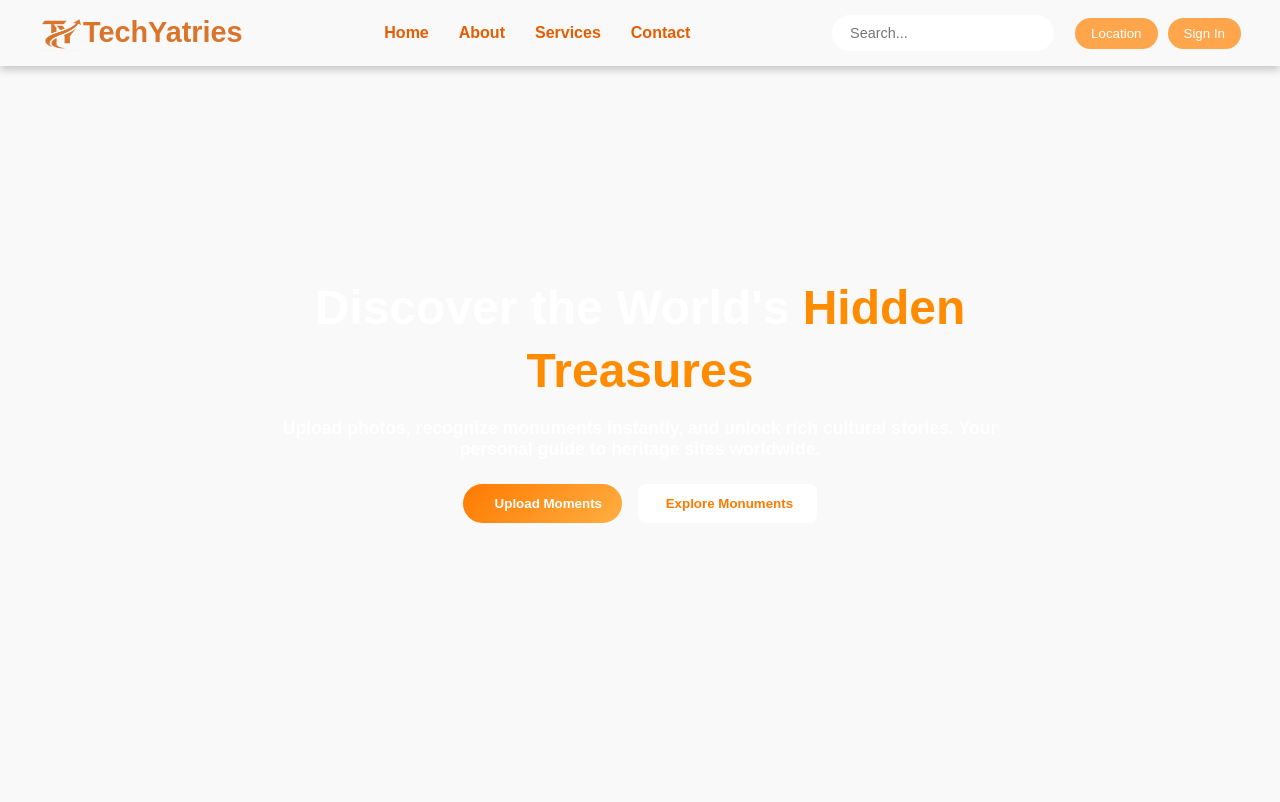
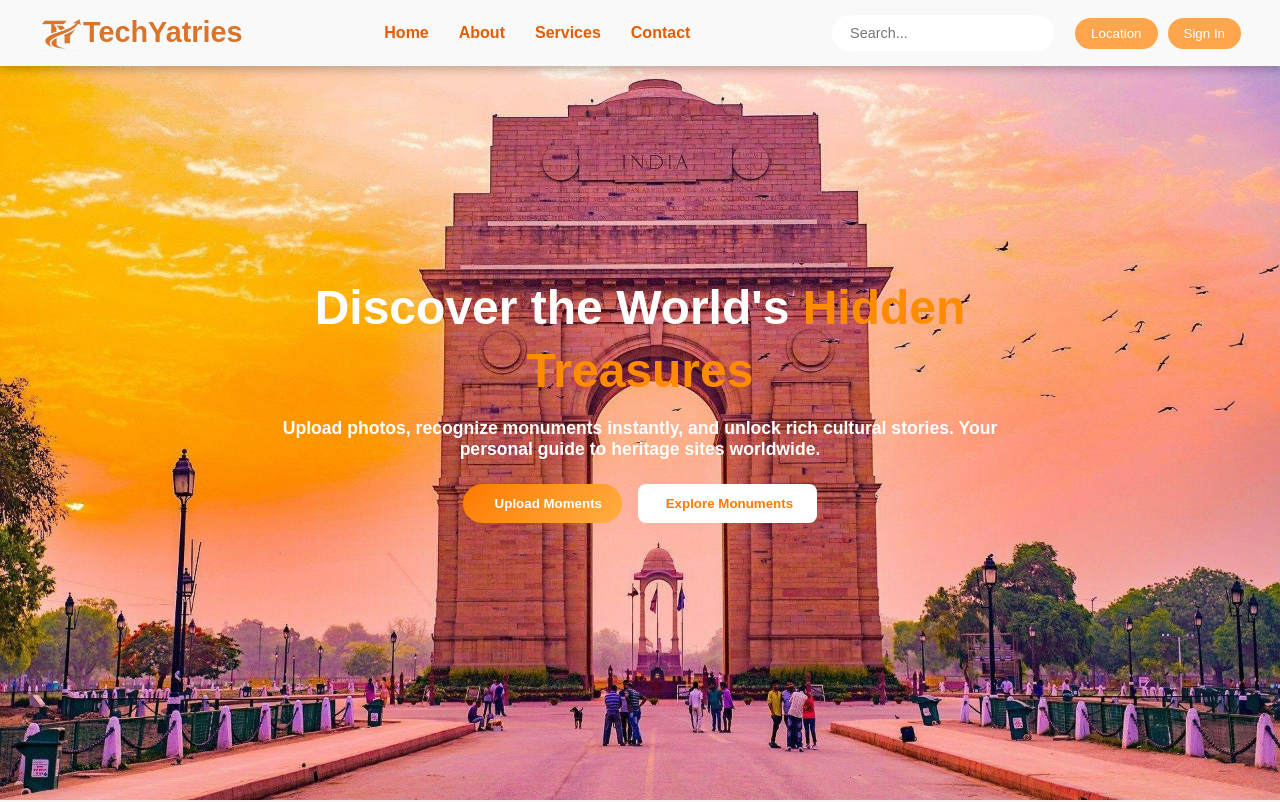
Before and after one commit to JayRathore10/TechYatries, a React (Vite) app: page / in a window 1280 px wide. Shown: the top 802 px of the page. Built offline with nearby package versions, Linux system fonts and the light colour scheme; no server answers; a web font is replaced by a local one.

Commit message:
Fix Some Minor Issues

```diff
--- a/src/components/HeroSection.jsx
+++ b/src/components/HeroSection.jsx
@@ -2,7 +2,7 @@ import { useState, useEffect } from 'react';
 import axios from 'axios';
 import { motion } from 'framer-motion';
 import "./HeroSection.css";
-// import bgImageAlt from '../assets/images/indiaGate.jpg';
+import bgImageAlt from '../assets/images/indiaGate.jpg';
 function HeroSection() {
 
   const [images, setImages] = useState([]);
@@ -60,7 +60,7 @@ function HeroSection() {
     return () => { clearInterval(interval) }
   }, [images])
 
-  const bgImage = images[currIndex] || "";
+  const bgImage = images[currIndex] || bgImageAlt;
   // use to bypass the eslint error
   motion.create(HeroSection);
   return (
```
Also changed, not shown: src/components/Footer.css (+0 -7 lines).
